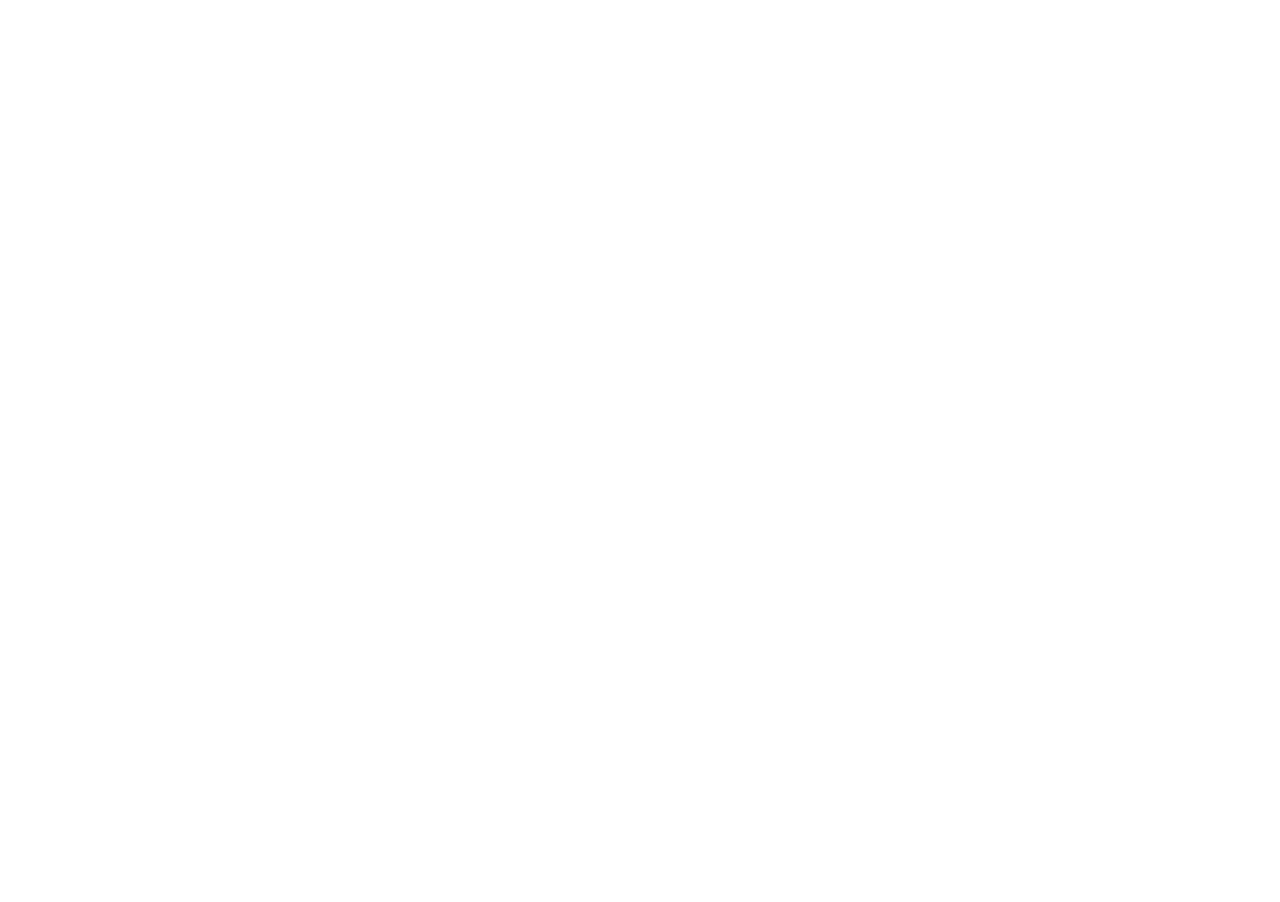
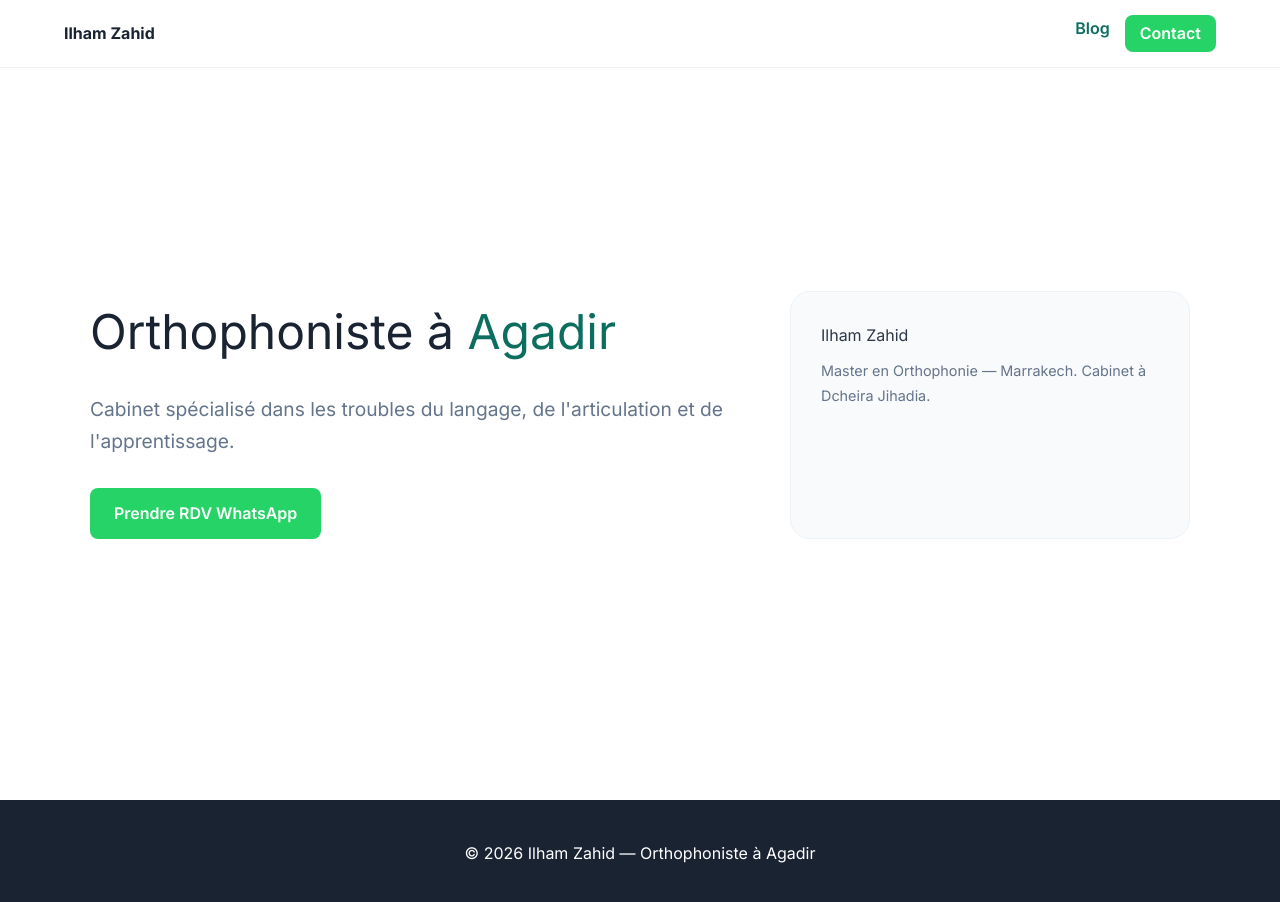
Before and after one commit to abdessamadougadir2000-code/orthophoniste-ilham-zahid, a Next.js app: page / in a window 1280 px wide. Shown: the top 902 px of the page. Before the commit the page ends 800 px from the top, so only its background shows below. Built offline with nearby package versions, Linux system fonts and the light colour scheme.

Commit message:
Final cleanup of Home page

```diff
--- a/app/page.tsx
+++ b/app/page.tsx
@@ -1,13 +1,64 @@
 export default function Home() {
   const htmlContent = `
     <!DOCTYPE html>
-    <html lang="fr">
+    <html lang="fr" dir="ltr">
     <head>
-        <meta charset="UTF-8">
-        <title>Orthophoniste Zahid Ilham - Agadir</title>
-        </head>
+    <meta charset="UTF-8">
+    <meta name="viewport" content="width=device-width, initial-scale=1.0">
+    <title>Orthophoniste Agadir | Ilham Zahid - Cabinet Dcheira Jihadia</title>
+    <link rel="preconnect" href="https://fonts.googleapis.com">
+    <link rel="preconnect" href="https://fonts.gstatic.com" crossorigin>
+    <link href="https://fonts.googleapis.com/css2?family=Inter:ital,wght@0,300;0,400;0,500;0,600;0,700;1,400&family=Tajawal:wght@400;500;700&display=swap" rel="stylesheet">
+    <style>
+      /* --- TOKENS --- */
+      :root {
+        --primary: #0c6e5f; --primary-dark: #095248; --primary-light: #e8f5f2;
+        --accent: #d4a847; --dark: #1a2332; --text: #2d3748; --text-light: #64748b;
+        --bg: #ffffff; --bg-alt: #f8fafb; --border-soft: #edf2f7; --whatsapp: #25D366;
+        --radius: 14px; --transition: 0.22s cubic-bezier(0.4,0,0.2,1);
+      }
+      /* --- RESET & BASIC STYLES --- */
+      *,*::before,*::after{margin:0;padding:0;box-sizing:border-box;}
+      body{ font-family:'Inter', sans-serif; color:var(--text); line-height:1.7; }
+      .navbar { position: fixed; top: 0; width: 100%; height: 68px; display: flex; justify-content: space-between; align-items: center; background: rgba(255,255,255,0.96); backdrop-filter: blur(20px); z-index: 1000; padding: 0 5%; border-bottom: 1px solid var(--border-soft); }
+      .nav-brand { font-weight: 700; color: var(--dark); display: flex; align-items: center; gap: 10px; }
+      .hero { padding: 120px 5% 90px; min-height: 100vh; display: flex; align-items: center; justify-content: center; background: var(--bg); }
+      .hero-inner { max-width: 1100px; display: grid; grid-template-columns: 1fr 400px; gap: 40px; }
+      .btn { padding: 12px 24px; border-radius: 8px; font-weight: 600; text-decoration: none; display: inline-flex; align-items: center; gap: 8px; }
+      .btn-whatsapp { background: var(--whatsapp); color: #fff; }
+      .section { padding: 80px 5%; }
+      .footer { background: var(--dark); color: #fff; padding: 40px 5%; text-align: center; }
+      /* Responsive */
+      @media (max-width: 900px) { .hero-inner { grid-template-columns: 1fr; } }
+    </style>
+    </head>
     <body>
-        </body>
+      <nav class="navbar">
+        <div class="nav-brand">Ilham Zahid</div>
+        <div style="display:flex; gap:15px;">
+          <a href="/blog" style="font-weight:600; color:var(--primary);">Blog</a>
+          <a href="https://wa.me/212663036699" class="btn btn-whatsapp" style="padding: 5px 15px;">Contact</a>
+        </div>
+      </nav>
+
+      <header class="hero">
+        <div class="hero-inner">
+          <div>
+            <h1 style="font-size: 3rem; color: var(--dark); margin-bottom: 20px;">Orthophoniste à <span style="color:var(--primary)">Agadir</span></h1>
+            <p style="font-size: 1.2rem; color: var(--text-light); margin-bottom: 30px;">Cabinet spécialisé dans les troubles du langage, de l'articulation et de l'apprentissage.</p>
+            <a href="https://wa.me/212663036699" class="btn btn-whatsapp">Prendre RDV WhatsApp</a>
+          </div>
+          <div style="background:var(--bg-alt); padding: 30px; border-radius: 20px; border: 1px solid var(--border-soft);">
+            <h3 style="margin-bottom:10px;">Ilham Zahid</h3>
+            <p style="font-size:0.9rem; color:var(--text-light);">Master en Orthophonie — Marrakech. Cabinet à Dcheira Jihadia.</p>
+          </div>
+        </div>
+      </header>
+
+      <footer class="footer">
+        <p>© 2026 Ilham Zahid — Orthophoniste à Agadir</p>
+      </footer>
+    </body>
     </html>
   `;
 
```
